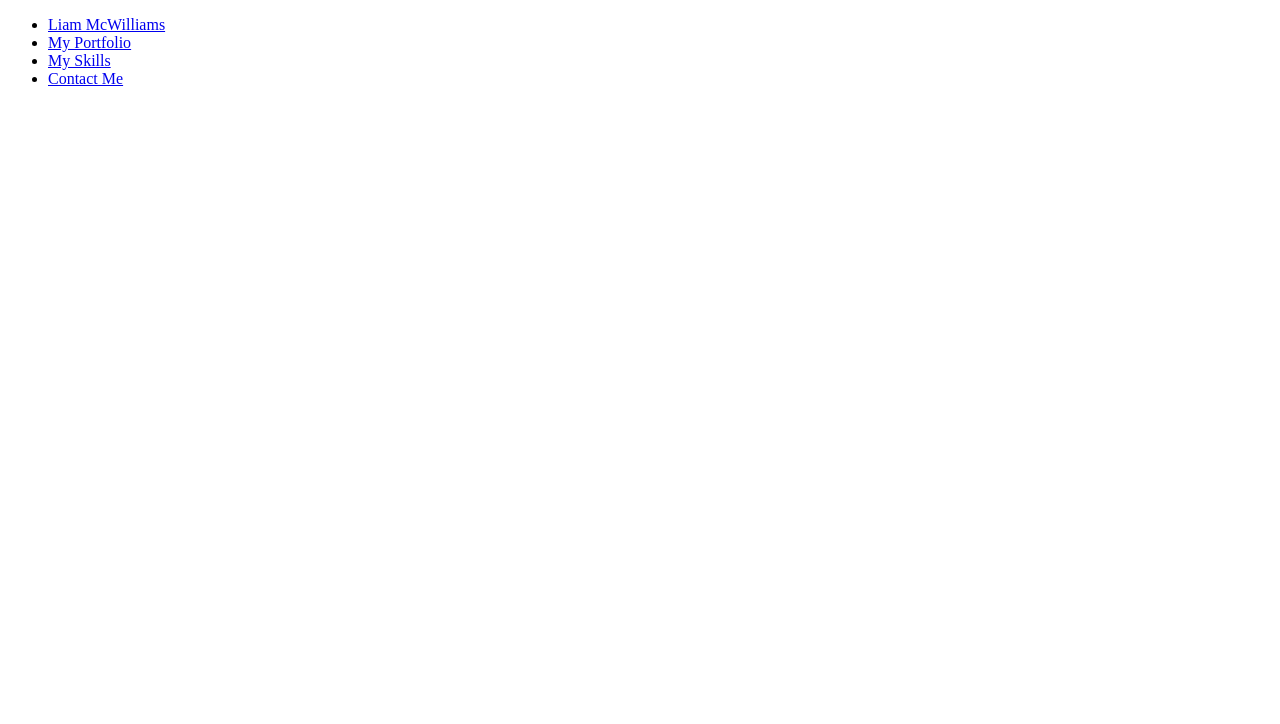
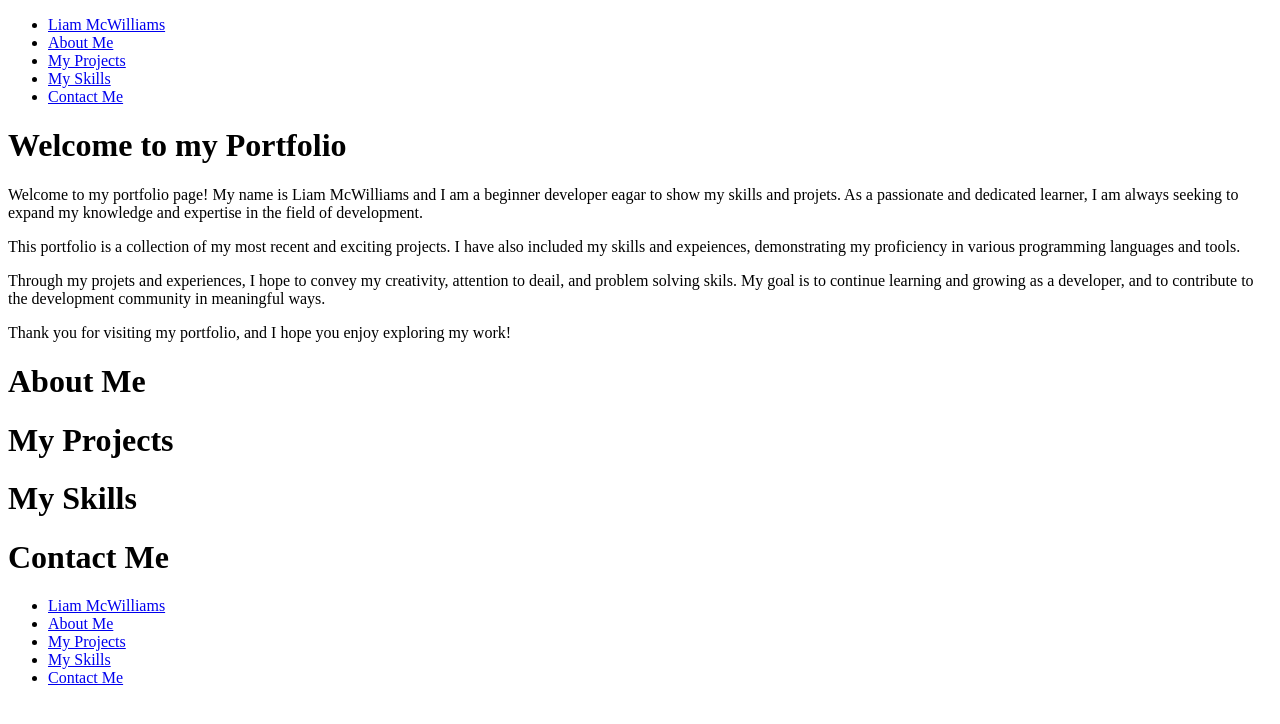
Before and after one commit to Liammcwilli/Personal-Portfolio-Website-V1, a plain HTML site: page index.html in a window 1280 px wide. Drawn offline with Linux system fonts and the light colour scheme.

Commit message:
First Commit

```diff
--- a/index.html
+++ b/index.html
@@ -10,13 +10,53 @@
     <nav>
         <ul>
             <li><a href="#">Liam McWilliams</a></li>
-            <li><a href="#">My Portfolio</a></li>
+            <li><a href="#">About Me</a></li>
+            <li><a href="#">My Projects</a></li>
             <li><a href="#">My Skills</a></li>
             <li><a href="#">Contact Me</a></li>
         </ul>
     </nav>
 </header>
 <body>
+    <div id="introduction">
+        <h1>Welcome to my Portfolio</h1>
+
+        <p>Welcome to my portfolio page! My name is Liam McWilliams and I am a beginner developer
+        eagar to show my skills and projets. As a passionate and dedicated learner, I am always
+        seeking to expand my knowledge and expertise in the field of development.</p>
+
+        <p>This portfolio is a collection of my most recent and exciting projects. I have also included
+        my skills and expeiences, demonstrating my proficiency in various programming languages and tools.</p>
+
+        <p>Through my projets and experiences, I hope to convey my creativity, attention to deail, and
+        problem solving skils. My goal is to continue learning and growing as a developer, and to
+        contribute to the development community in meaningful ways. </p>
+
+        <p>Thank you for visiting my portfolio, and I hope you enjoy exploring my work!</p>
+    </div>
+    <div id="about-me">
+        <h1>About Me</h1>
+    </div>
+    <div id="my-projects">
+        <h1>My Projects</h1>
+    </div>
+    <div id="my-skills">
+        <h1>My Skills</h1>
+    </div>
+    <div id="contact-me">
+        <h1>Contact Me</h1>
+    </div>
 
 </body>
+<footer>
+    <nav>
+        <ul>
+            <li><a href="#">Liam McWilliams</a></li>
+            <li><a href="#">About Me</a></li>
+            <li><a href="#">My Projects</a></li>
+            <li><a href="#">My Skills</a></li>
+            <li><a href="#">Contact Me</a></li>
+        </ul>
+    </nav>
+</footer>
 </html>
```
